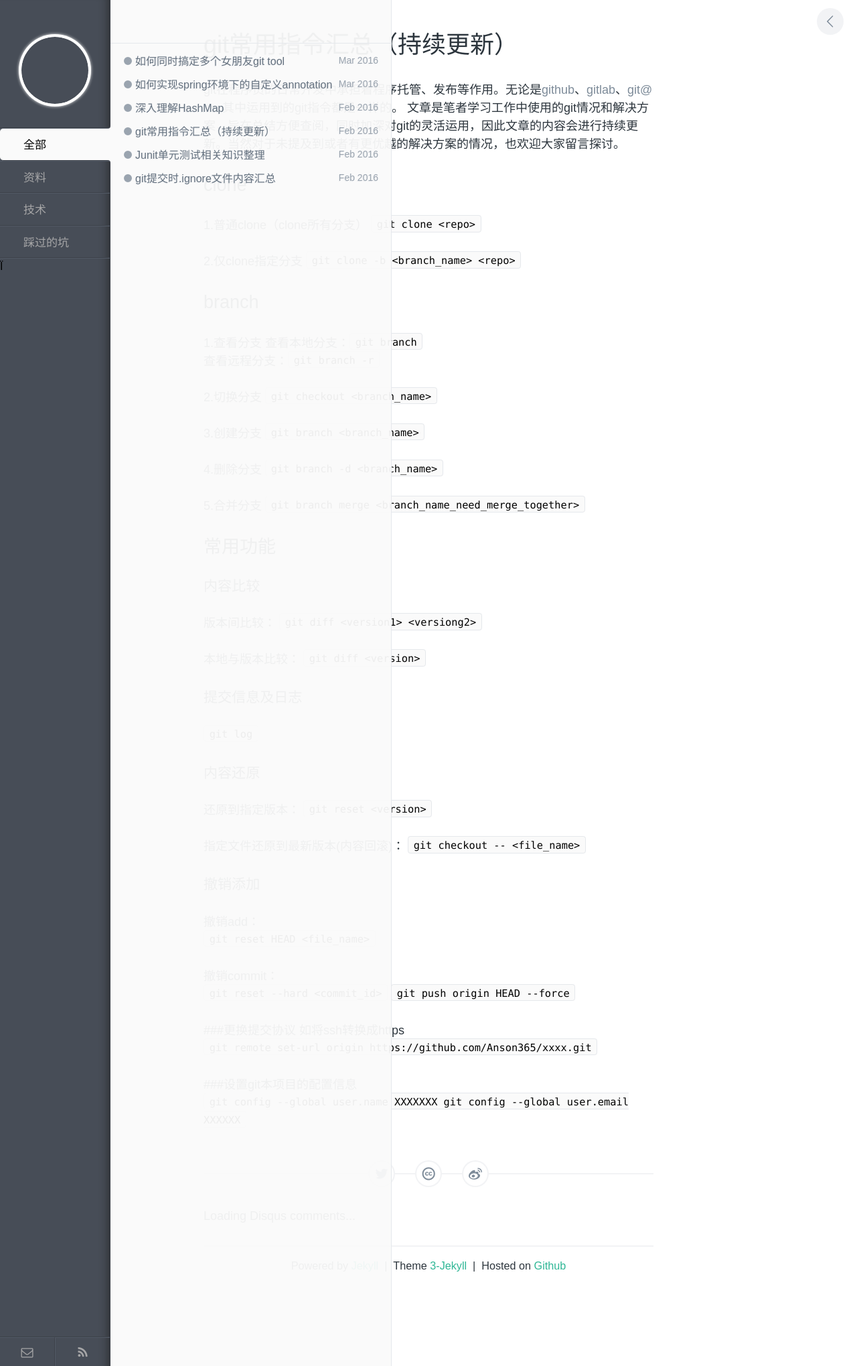
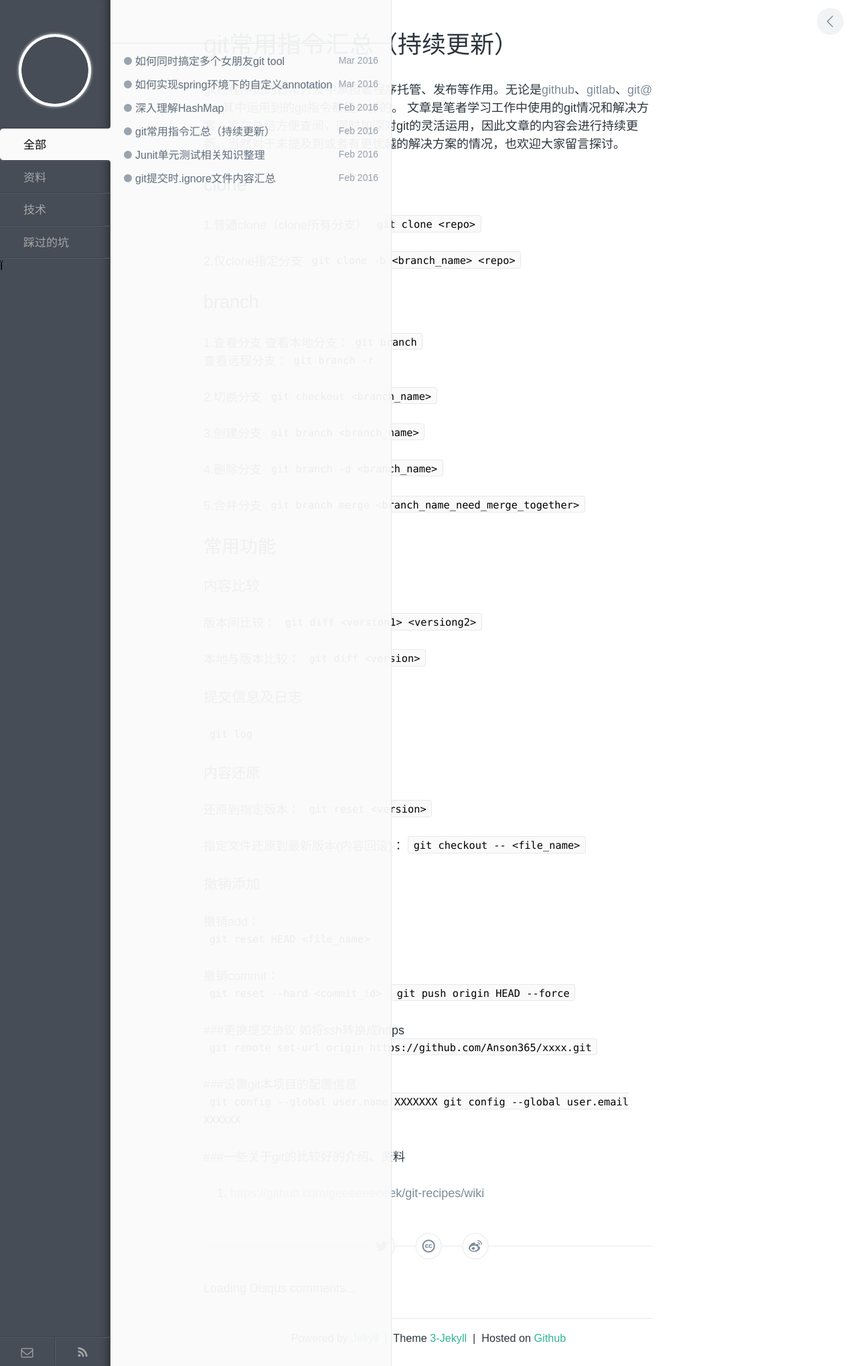
Before and after one commit to Anson365/anson365_draft, a Jekyll site: the page built from _posts/resource/2016-02-16-git-instractions-summary.md, in a window 1280 px wide. Shown: the whole page at 67% size. Built offline with Jekyll 4.4.1, drawn with Linux system fonts in a browser that asks for light colours; comment, search, counter and statistics services are not loaded.

Commit message:
add git instractions summary content

````diff
--- a/_posts/resource/2016-02-16-git-instractions-summary.md
+++ b/_posts/resource/2016-02-16-git-instractions-summary.md
@@ -65,3 +65,6 @@ git在程序员的日常开发中承担着程序托管、发布等作用。无
 ###设置git本项目的配置信息
 ```git config --global user.name XXXXXXX
    git config --global user.email XXXXXX```
+
+###一些关于git的比较好的介绍、资料
+  1. [https://github.com/geeeeeeeeek/git-recipes/wiki](https://github.com/geeeeeeeeek/git-recipes/wiki)
````
